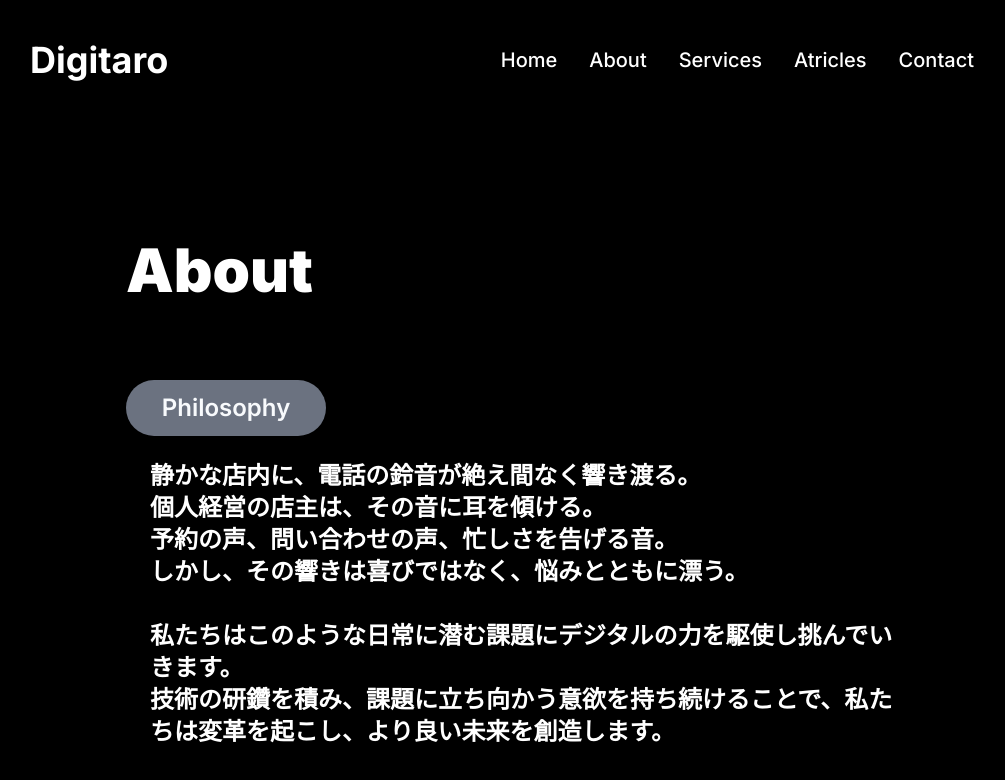
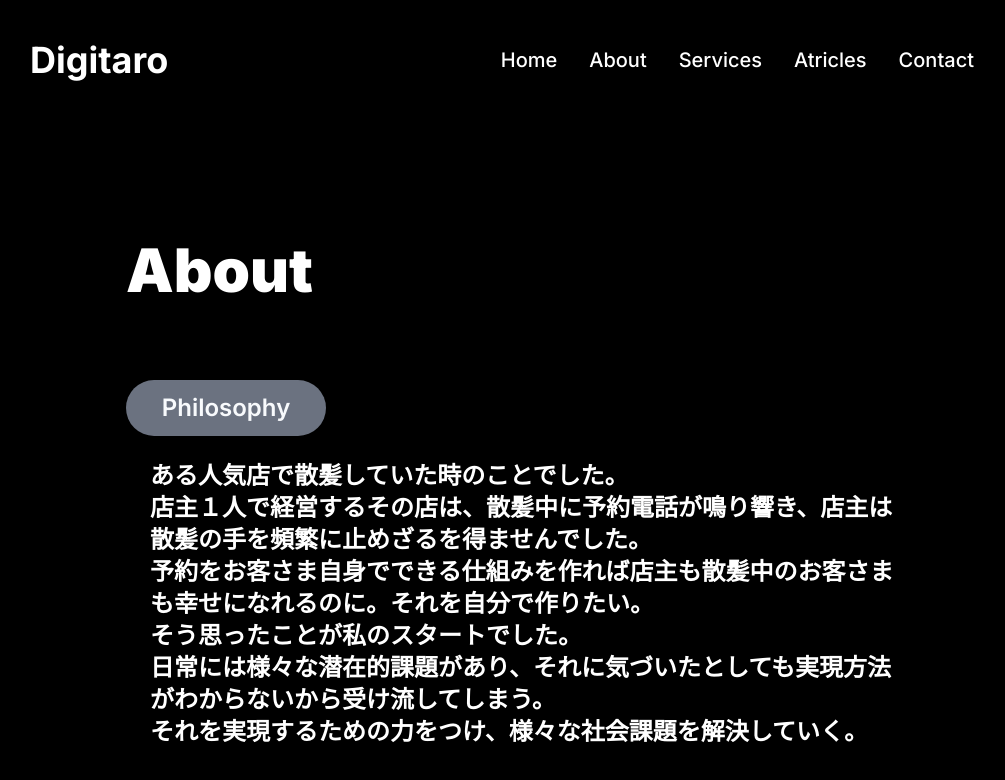
Before and after one commit to kotrin-co/my-corporate-site, a Next.js app: page /about in a window 1280 px wide. Shown: the top 780 px of the page, without its empty margins (130-1135 px from the left). Built offline with nearby package versions, Linux system fonts and the light colour scheme.

Commit message:
modified

```diff
--- a/app/about/page.tsx
+++ b/app/about/page.tsx
@@ -25,25 +25,27 @@ const AboutPage: FC = () => {
             Philosophy
           </Badge>
           <div className="ml-6 mt-6 font-semibold md:text-2xl">
-            静かな店内に、電話の鈴音が絶え間なく響き渡る。
+            ある人気店で散髪していた時のことでした。
             <br />
-            個人経営の店主は、その音に耳を傾ける。
+            店主１人で経営するその店は、散髪中に予約電話が鳴り響き、店主は散髪の手を頻繁に止めざるを得ませんでした。
             <br />
-            予約の声、問い合わせの声、忙しさを告げる音。
+            予約をお客さま自身でできる仕組みを作れば店主も散髪中のお客さまも幸せになれるのに。それを自分で作りたい。
             <br />
-            しかし、その響きは喜びではなく、悩みとともに漂う。
+            そう思ったことが私のスタートでした。
+            <br />
+            日常には様々な潜在的課題があり、それに気づいたとしても実現方法がわからないから受け流してしまう。
+            <br />
+            それを実現するための力をつけ、様々な社会課題を解決していく。
             <br />
             <br />
-            私たちはこのような日常に潜む課題にデジタルの力を駆使し挑んでいきます。
-            <br />
-            技術の研鑽を積み、課題に立ち向かう意欲を持ち続けることで、私たちは変革を起こし、より良い未来を創造します。
+            それが私の信念です。
           </div>
 
           <Badge className="mt-10 flex h-10 w-[150px] items-center justify-center bg-gray-500 text-lg md:h-14 md:w-[200px] md:text-2xl">
             Information
           </Badge>
           <div className="ml-6 mt-6 font-semibold md:text-2xl">
-            2024年起業予定
+            現在個人事業主として活動中。2024年起業予定
           </div>
         </div>
       </MotionWrapper>
--- a/components/Layout/Header.tsx
+++ b/components/Layout/Header.tsx
@@ -60,7 +60,7 @@ export const Header: FC = () => {
                 </DrawerHeader>
 
                 <div className="flex flex-col items-center">
-                  <DrawerClose asChild className="py-12">
+                  <DrawerClose asChild className="py-10">
                     <Button
                       asChild
                       variant="link"
@@ -69,7 +69,7 @@ export const Header: FC = () => {
                       <Link href="/">Home</Link>
                     </Button>
                   </DrawerClose>
-                  <DrawerClose asChild className="py-12">
+                  <DrawerClose asChild className="py-10">
                     <Button
                       asChild
                       variant="link"
@@ -78,7 +78,7 @@ export const Header: FC = () => {
                       <Link href="/about">About</Link>
                     </Button>
                   </DrawerClose>
-                  <DrawerClose asChild className="py-12">
+                  <DrawerClose asChild className="py-10">
                     <Button
                       asChild
                       variant="link"
@@ -87,7 +87,7 @@ export const Header: FC = () => {
                       <Link href="/services">Services</Link>
                     </Button>
                   </DrawerClose>
-                  <DrawerClose asChild className="py-12">
+                  <DrawerClose asChild className="py-10">
                     <Button
                       asChild
                       variant="link"
@@ -96,7 +96,7 @@ export const Header: FC = () => {
                       <Link href="/articles">Atricles</Link>
                     </Button>
                   </DrawerClose>
-                  <DrawerClose asChild className="py-12">
+                  <DrawerClose asChild className="py-10">
                     <Button
                       asChild
                       variant="link"
```
